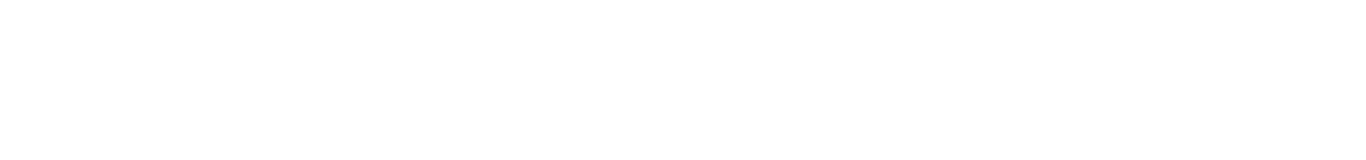
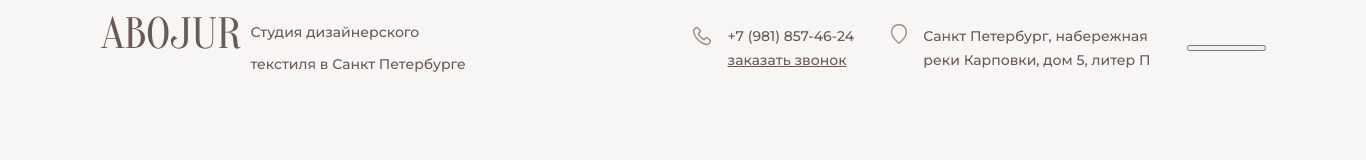
Before and after one commit to MikiHousse/Abojur, a plain HTML site: page index.html in a window 1280 px wide. Shown: the whole page, 1366 px wide, since content can reach past the window. Drawn offline with Linux system fonts and the light colour scheme.

Commit message:
Рефакторинг навигации

```diff
--- a/index.html
+++ b/index.html
@@ -4,9 +4,33 @@
     <meta charset="UTF-8">
     <meta http-equiv="X-UA-Compatible" content="IE=edge">
     <meta name="viewport" content="width=device-width, initial-scale=1.0">
+    <link rel="preconnect" href="https://fonts.googleapis.com">
+    <link rel="preconnect" href="https://fonts.gstatic.com" crossorigin>
+    <link href="https://fonts.googleapis.com/css2?family=Montserrat:wght@500;700&display=swap" rel="stylesheet">
+    <link rel="preconnect" href="https://fonts.googleapis.com">
+    <link rel="preconnect" href="https://fonts.gstatic.com" crossorigin>
+    <link href="https://fonts.googleapis.com/css2?family=Old+Standard+TT:wght@400;700&display=swap" rel="stylesheet">
+    <link rel="stylesheet" href="./css/style.css">
     <title>Студия дизайна "Abojur"</title>
 </head>
 <body>
+    <header class="header container">
+        <a href="#" class="header-logo">
+            <img src="./img/Abojur.svg" alt="Logo">
+            <p class="header-text">Студия дизайнерского<br>
+                текстиля в Санкт Петербурге</p>
+        </a>
+        <a href="tel:+79818574624" class="header-phone">+7 (981) 857-46-24 <br><span class="order-link">заказать звонок</span></a>
+        <address class="header-address" href="#">Санкт Петербург, набережная <br> реки Карповки, дом 5, литер П</address>
+        <button class="humburger">
+            <span class="visually-hidden">Открыть меню/Закрыть меню</span>
+        </button>
+    </header>
+    <main class="main">
 
+    </main>
+    <footer class="footer">
+
+    </footer>
 </body>
 </html>
--- a/sass/style.sass
+++ b/sass/style.sass
@@ -0,0 +1,78 @@
+body
+	margin: 0
+	min-width: 1366px
+	background-color: #F8F6F5
+	color: #695A59
+	font-family: 'Montserrat', sans-serif
+	// font-family: 'Old Standard TT', serif
+	font-size: 18px
+	font-weight: 500
+	line-height: 32px
+
+.visually-hidden
+	position: absolute
+	width: 1px
+	height: 1px
+	margin: -1px
+	border: 0
+	padding: 0
+	white-space: nowrap
+	clip-path: inset(100%)
+	clip: rect(0 0 0 0)
+	overflow: hidden
+
+.container
+	width: 1166px
+	margin: 0 auto
+
+.header
+	display: grid
+	grid-template-columns: repeat(12, 1fr)
+	grid-column-gap: 20px
+	align-items: center
+	padding-top: 10px
+	padding-bottom: 10px
+	min-height: 96px
+	box-sizing: border-box
+	font-size: 14px
+	&-logo
+		grid-column: 1 / span 4
+		display: grid
+		grid-template-columns: auto auto
+		text-decoration: none
+		color: #695A59
+		p
+			margin: 0
+		img
+			text-content: center
+	&-phone
+		grid-column: 7 / span 2
+		display: grid
+		grid-template-columns: auto auto
+
+		line-height: 24px
+		color: #695A59
+		text-decoration: none
+		span
+			grid-column: 2
+			text-decoration: underline
+		&::before
+			content: ''
+			width: 18px
+			height: 24px
+			background-image: url("../img/phone.svg")
+			background-repeat: no-repeat
+			background-position: center
+	&-address
+		grid-column: 9 / span 3
+		display: grid
+		grid-template-columns: auto auto
+		font-style: normal
+		line-height: 24px
+		&::before
+			content: ''
+			width: 16px
+			height: 20px
+			background-image: url("../img/pin.svg")
+			background-repeat: no-repeat
+			background-position: center
```
Also changed, not shown: css/style.css, img/Abojur.svg (added), img/hum.svg (added), img/phone.svg (added), img/pin.svg (added), 1 other file.
